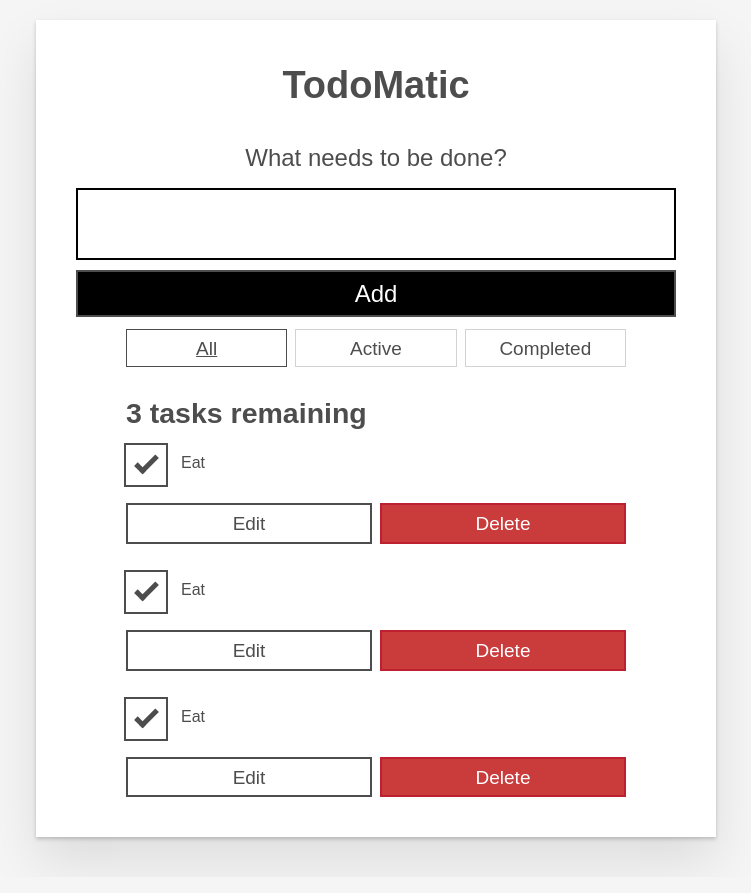
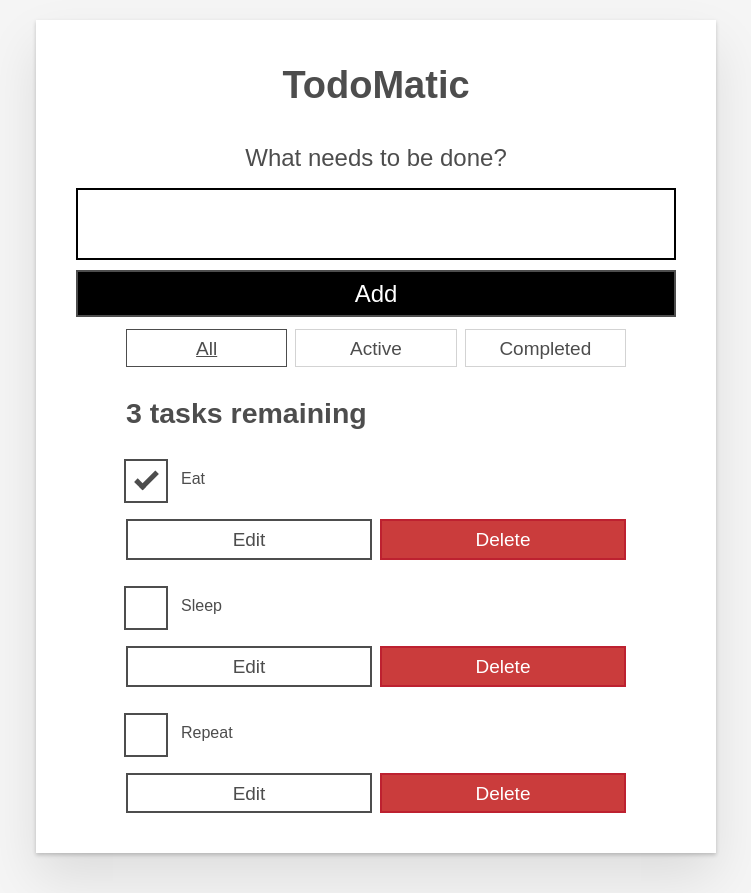
Before and after one commit to cjmcquain/Todomatic, a React (Create React App) app: page / in a window 1280 px wide. Shown: the whole page, without its empty margins (264-1015 px from the left). Built offline with nearby package versions, Linux system fonts and the light colour scheme.

Commit message:
Added props for name and completed to Todo component

```diff
--- a/src/App.js
+++ b/src/App.js
@@ -42,15 +42,11 @@
       <h2 id="list-heading">
         3 tasks remaining
       </h2>
-      <ul
-        role="list"
-        className="todo-list stack-large stack-exception"
-        aria-labelledby="list-heading"
-      >
-        <Todo />
-        <Todo />
-        <Todo />
-      </ul>
+
+        <Todo name="Eat" completed={true} />
+        <Todo name="Sleep" completed={false} />
+        <Todo name="Repeat" completed={false} />
+
     </div>
   );
 }
--- a/src/components/Todo.js
+++ b/src/components/Todo.js
@@ -1,20 +1,20 @@
 import React from 'react'
 
-export default function Todo() {
+export default function Todo(props) {
   return (
     <li className="todo stack-small">
           <div className="c-cb">
-            <input id="todo-0" type="checkbox" defaultChecked={true} />
+            <input id="todo-0" type="checkbox" defaultChecked={props.completed} />
             <label className="todo-label" htmlFor="todo-0">
-              Eat
+              {props.name}
             </label>
           </div>
           <div className="btn-group">
             <button type="button" className="btn">
-              Edit <span className="visually-hidden">Eat</span>
+              Edit <span className="visually-hidden">{props.name}</span>
             </button>
             <button type="button" className="btn btn__danger">
-              Delete <span className="visually-hidden">Eat</span>
+              Delete <span className="visually-hidden">{props.name}</span>
             </button>
           </div>
       </li>
```
